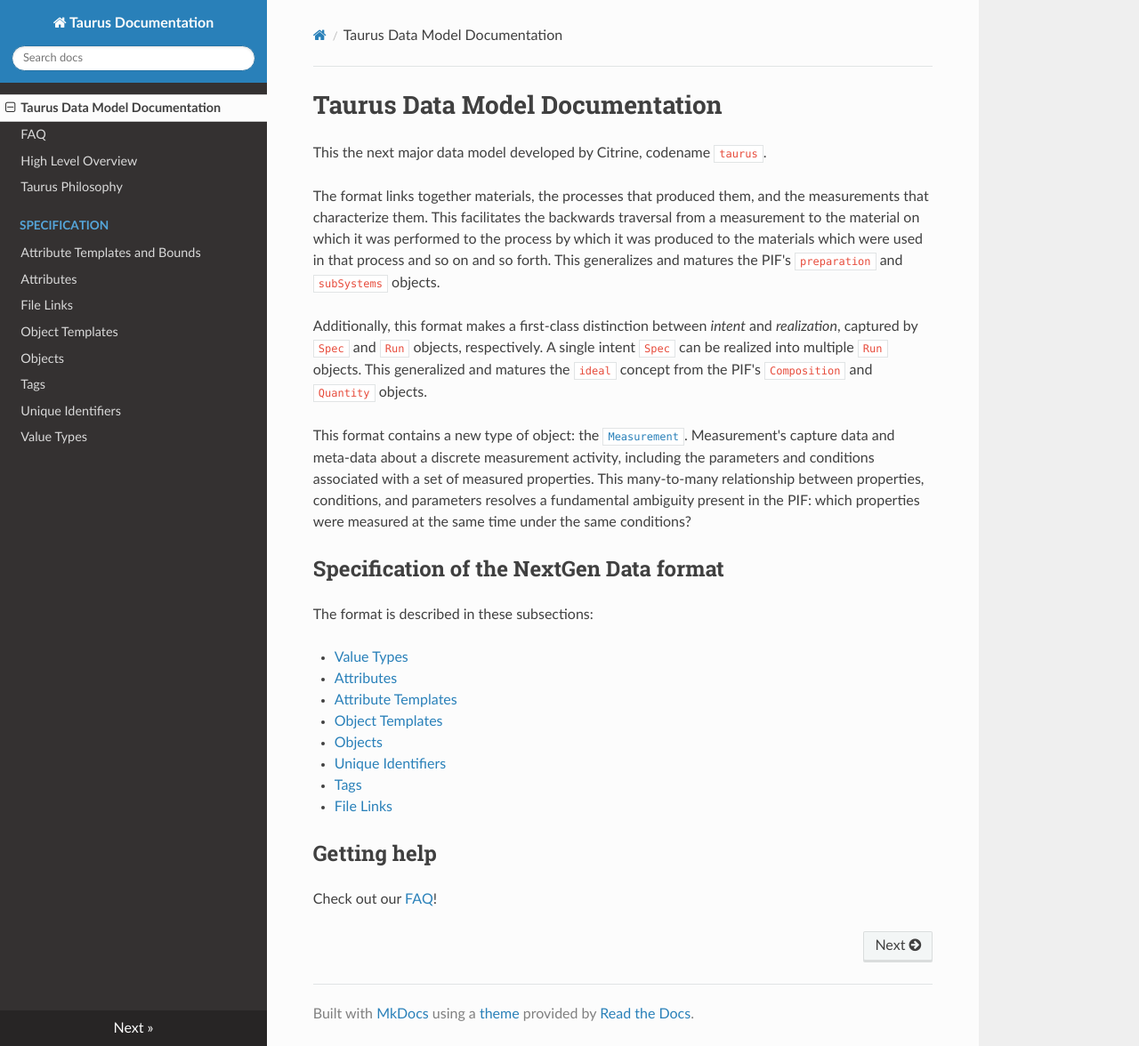
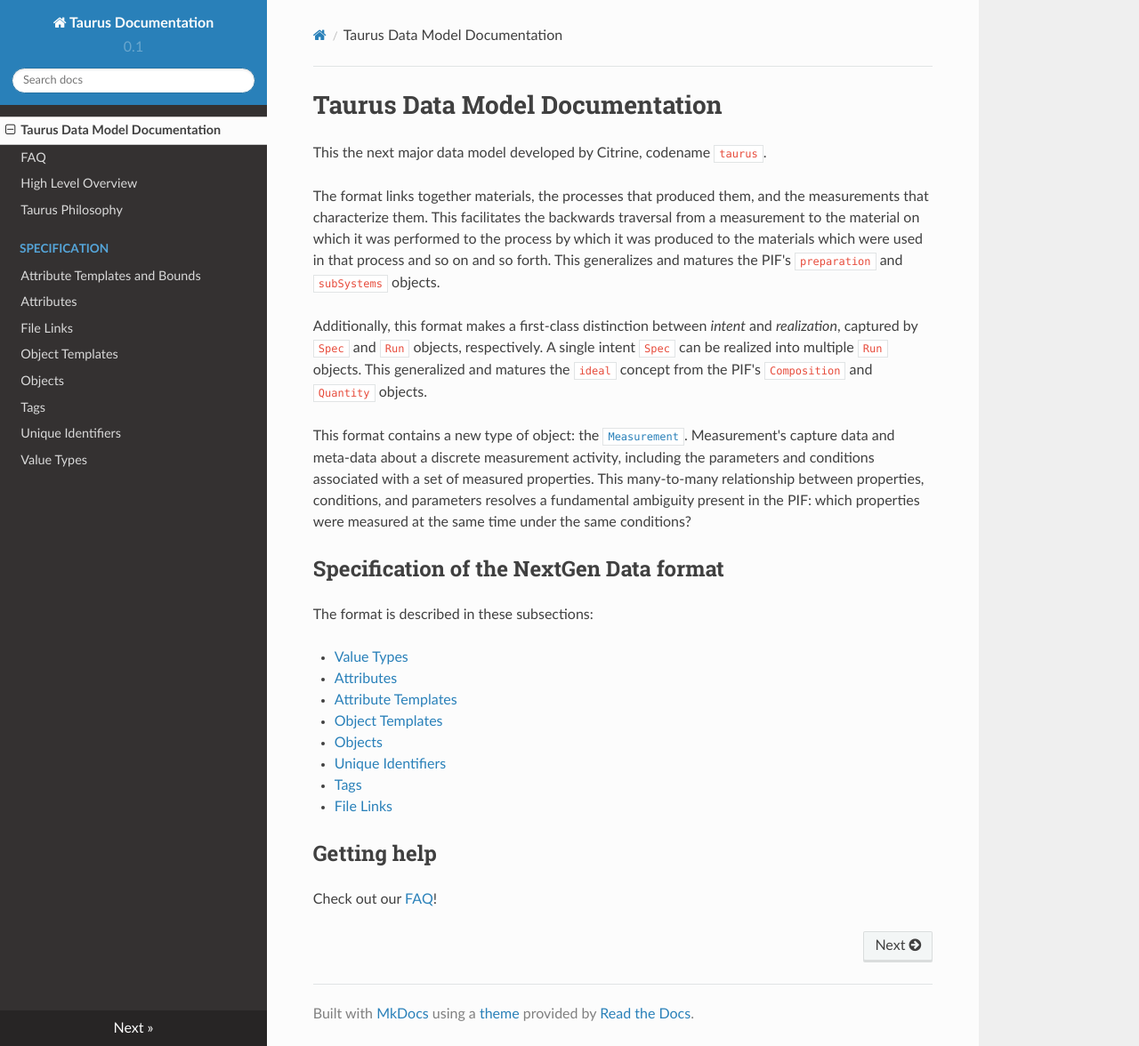
Before and after one commit to CitrineInformatics/gemd-docs, an MkDocs documentation site: the page built from docs/README.md, in a window 1280 px wide and 1176 px high. Shown: the whole window at 89% size. Built offline with MkDocs 1.6.1, drawn with Linux system fonts in a browser that asks for light colours; nearby versions of some CDN libraries.

Commit message:
Add version number extra

```diff
--- a/mkdocs.yml
+++ b/mkdocs.yml
@@ -5,3 +5,6 @@
         baselevel: 1
         toc_depth: "2-3"
         permalink: "#"
+
+extra:
+    version: 0.1
```
